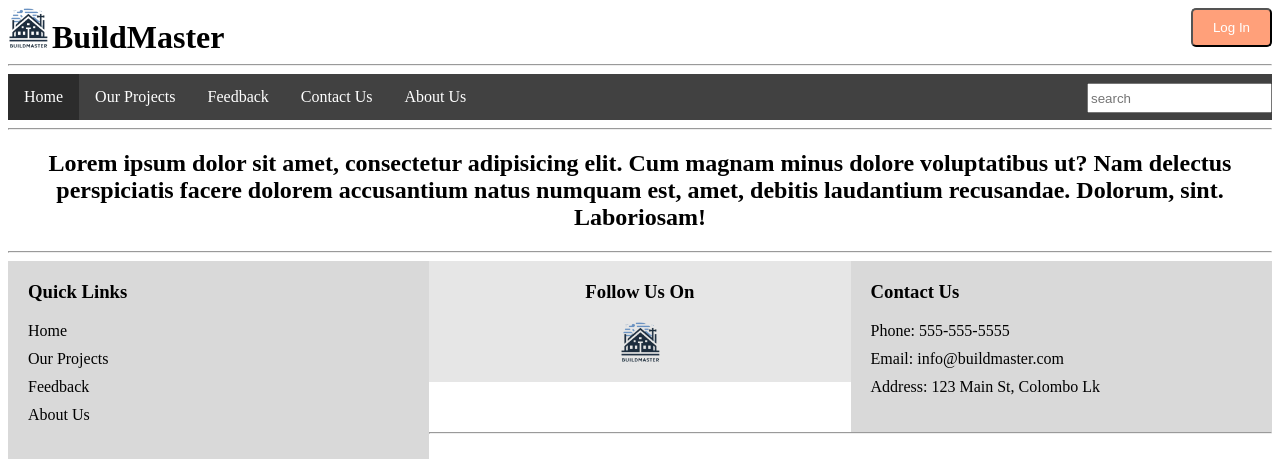
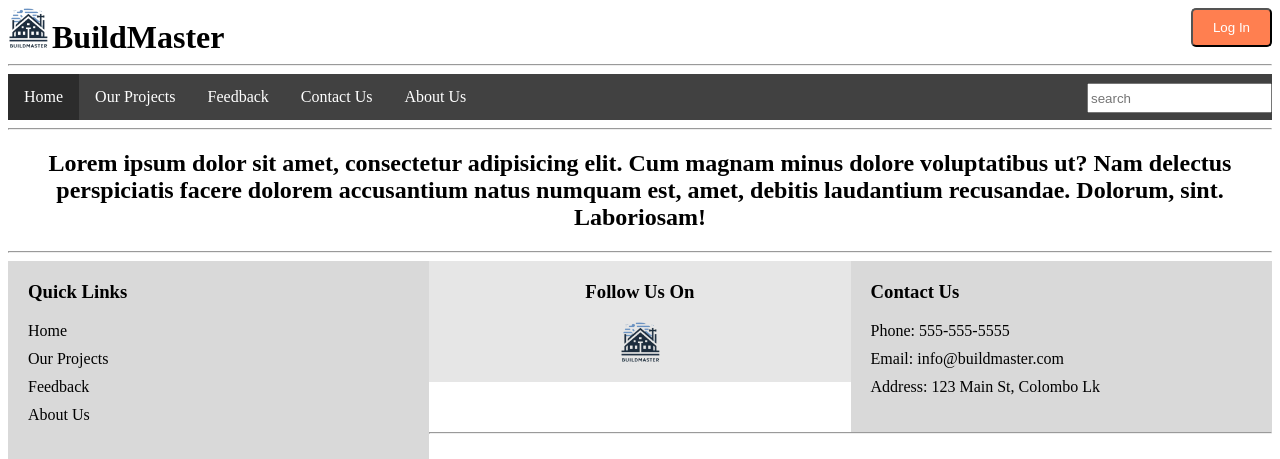
Before and after one commit to MiniduTH/BuildMasterWEB, a PHP site: page / in a window 1280 px wide. Shown: the top 459 px of the page. Run offline with PHP 8.4, Linux system fonts and the light colour scheme.

Commit message:
link created, and login button css changed

```diff
--- a/src/CSS/nav-bar.css
+++ b/src/CSS/nav-bar.css
@@ -33,6 +33,7 @@ nav li a:hover {
   display: inline;
 }
 
+
 nav input{
   color:black;
   text-align: left;
@@ -40,8 +41,8 @@ nav input{
   margin-top: 9px ;
   overflow:hidden;
   float:inline-end;
-  a
 }
+
 .logo{
   height:40px;
   padding : 0;
--- a/src/CSS/styles.css
+++ b/src/CSS/styles.css
@@ -8,7 +8,7 @@
 .login-button {
   float: inline-end;
   padding: 10px 20px;
-  background-color: #FFA07A;
+  background-color: #FF7F50;
   color: #fff;
   text-decoration: none;
   border-radius: 5px;
@@ -16,5 +16,5 @@
 }
 
 .login-button:hover {
-  background-color: #FF7F50;
+  background-color: #FFA07A;
 }
```
